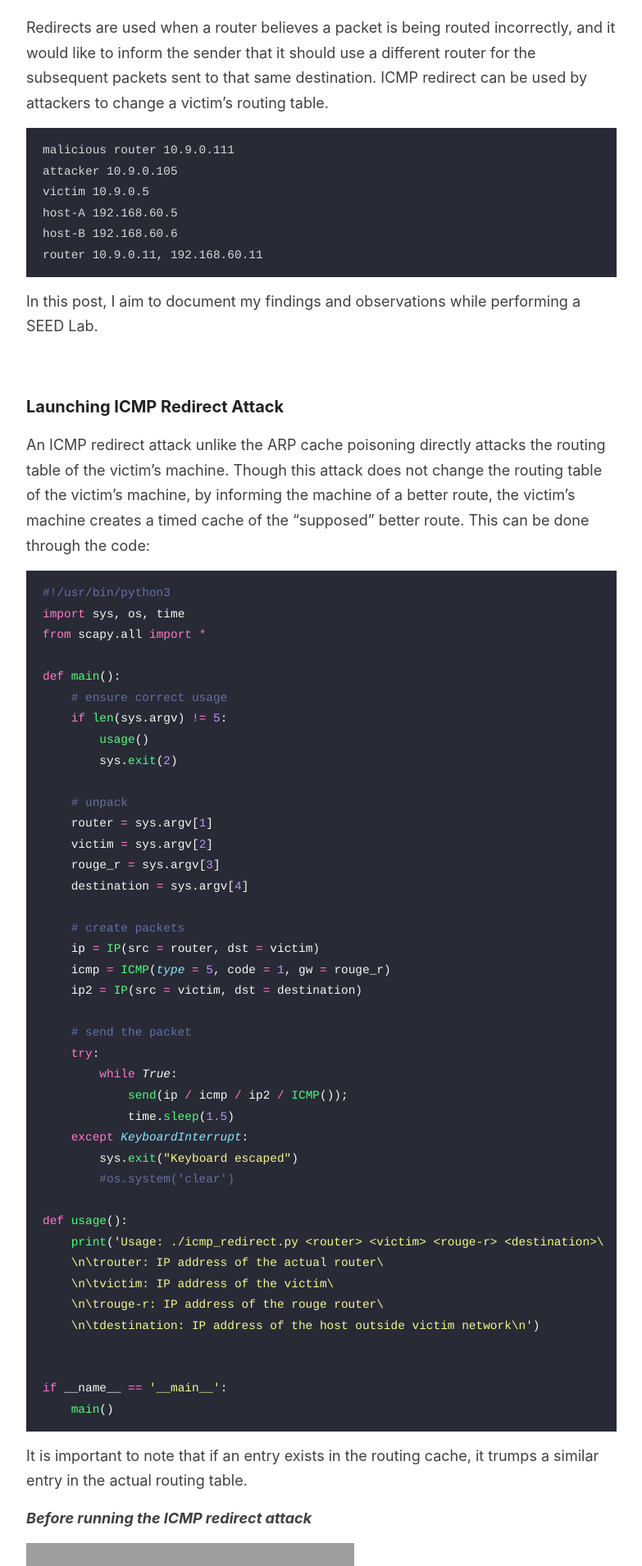
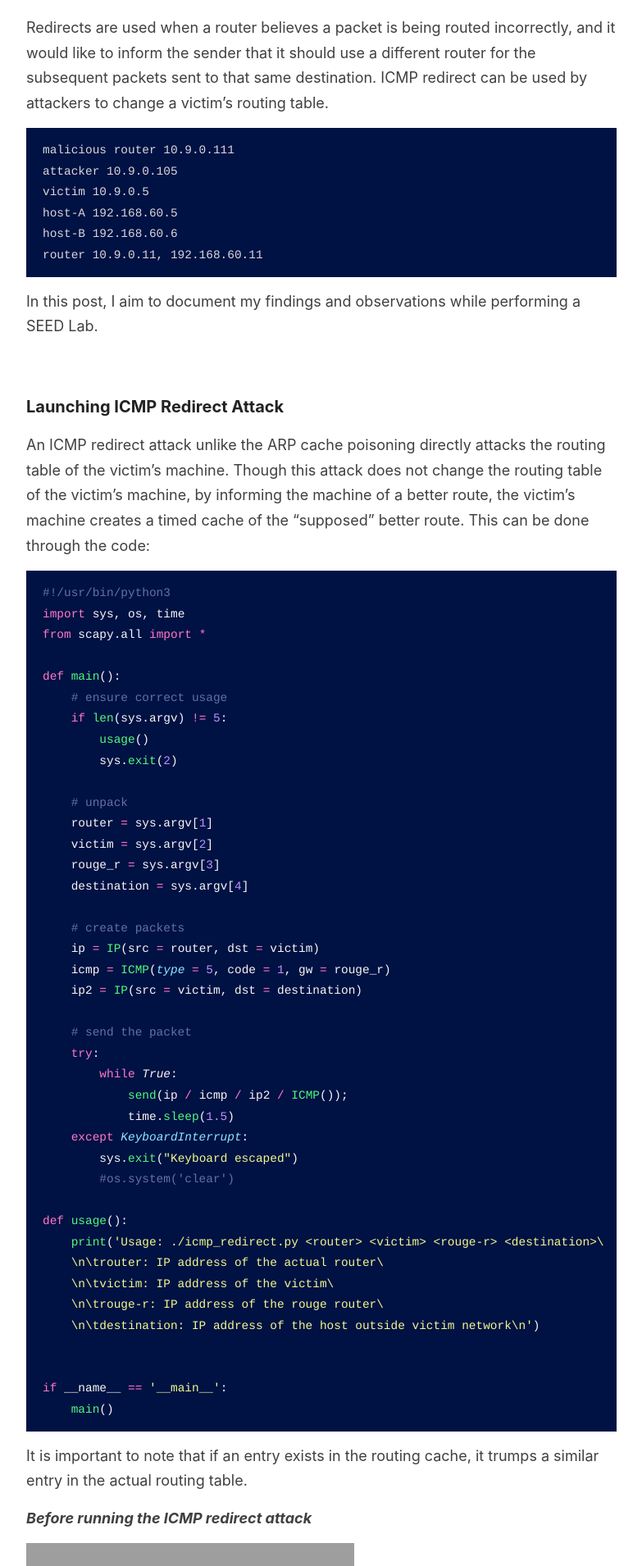
Before and after one commit to iukadike/blog, a Jekyll site: the page built from _posts/2023-06-13-icmp-redirect-attack.md, in a window 1280 px wide. Shown: the part 491-2401 px from the top of the page at 82% size, without its empty margins (248-1031 px from the left). Built offline with Jekyll 4.4.1, drawn with Linux system fonts in a browser that asks for light colours; grey boxes are pictures that could not be loaded.

Commit message:
tweak syntax highlighting

```diff
--- a/assets/style.scss
+++ b/assets/style.scss
@@ -1150,3 +1150,6 @@ Modules - reusable parts of our design
 
 
 // Additional CSS to tweak UI;
+.highlight {
+  background-color: #014;
+}
```
